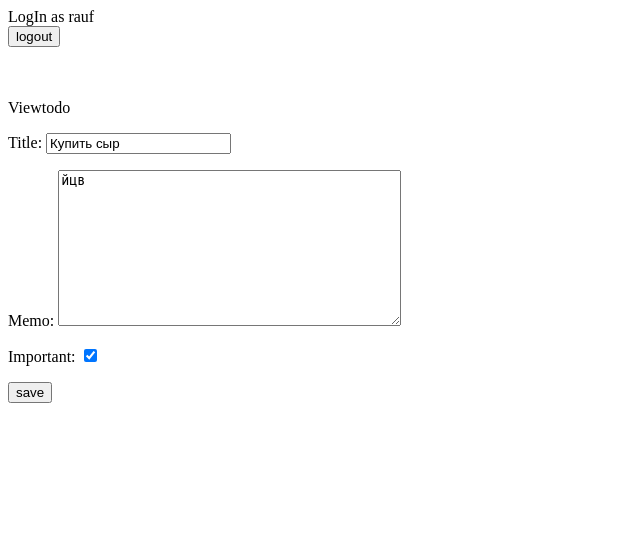
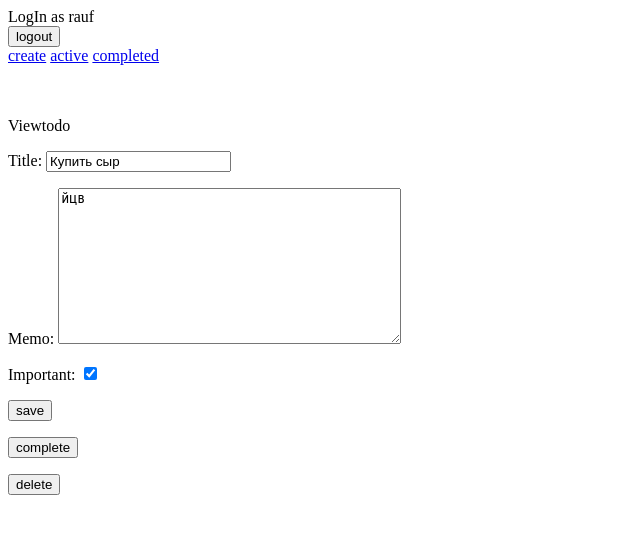
Before and after one commit to RaufAkchurin/Django3-Todo, a Django app: page /todo/7 in a window 1280 px wide. Shown: the top 534 px of the page, without its empty margins (0-640 px from the left). Run offline with Django 4.2, Linux system fonts and the light colour scheme; a user stored in the database is signed in; data comes from the database, SQL or seed files in the repository; both versions use the stored data as it was after the commit.

Commit message:
7.14 compl

```diff
--- a/exam/settings.py
+++ b/exam/settings.py
@@ -117,6 +117,7 @@ USE_TZ = True
 # https://docs.djangoproject.com/en/4.0/howto/static-files/
 
 STATIC_URL = 'static/'
+LOGIN_URL ='/loginuser'
 
 # Default primary key field type
 # https://docs.djangoproject.com/en/4.0/ref/settings/#default-auto-field
--- a/exam/urls.py
+++ b/exam/urls.py
@@ -28,7 +28,10 @@ urlpatterns = [
     # todos
     path('', views.home, name='home'),
     path('current/', views.current, name='current'),
+    path('completed/', views.completed, name='completed'),
     path('createtodo/', views.createtodo, name='createtodo'),
     path('todo/<int:todo_pk>', views.viewtodo, name='viewtodo'),
+    path('todo/<int:todo_pk>/completetodo', views.completetodo, name='completetodo'),
+    path('todo/<int:todo_pk>/deletetodo', views.deletetodo, name='deletetodo'),
 
 ]
--- a/todoo/templates/todoo/base.html
+++ b/todoo/templates/todoo/base.html
@@ -4,6 +4,12 @@
   <form action="{% url 'logoutuser' %}" method="post">
     {% csrf_token %}
     <button type="submit">logout</button>
+    <br>
+
+    <a href="{% url 'createtodo' %}">create</a>
+    <a href="{% url 'current' %}">active</a>
+    <a href="{% url 'completed' %}">completed</a>
+
 </form>
 
 {% else %}
--- a/todoo/templates/todoo/viewtodo.html
+++ b/todoo/templates/todoo/viewtodo.html
@@ -9,4 +9,14 @@
     <button type="submit">save</button>
 </form>
 
+<form action="{% url 'completetodo' todo.id %}" method="post">
+    {% csrf_token %}
+    <button type="submit">complete</button>
+</form>
+
+<form action="{% url 'deletetodo' todo.id %}" method="post">
+    {% csrf_token %}
+    <button type="submit">delete</button>
+</form>
+
 {% endblock %}
--- a/todoo/views.py
+++ b/todoo/views.py
@@ -6,6 +6,8 @@ from django.contrib.auth import login, logout, authenticate
 from django.db import IntegrityError
 from .forms import TodoForm
 from .models import Todo
+from django.utils import timezone
+from django.contrib.auth.decorators import login_required
 
 
 def home(request):
@@ -29,6 +31,7 @@ def signupuser(request):
                                                              'error': ' Введённые пароли не совпадают'})
 
 
+@login_required()
 def logoutuser(request):
     if request.method == 'POST':
         logout(request)
@@ -48,6 +51,7 @@ def loginuser(request):
             return redirect('current')
 
 
+@login_required()
 def createtodo(request):
     if request.method == 'GET':
         return render(request, 'todoo/createtodo.html', {'form': TodoForm})
@@ -62,11 +66,19 @@ def createtodo(request):
             return render(request, 'todoo/createtodo.html', {'form': TodoForm, 'error': 'Неверные данные'})
 
 
+@login_required()
 def current(request):
-    todos = Todo.objects.filter(user=request.user)
+    todos = Todo.objects.filter(user=request.user, complete__isnull=True)
     return render(request, 'todoo/current.html', {'todos': todos})
 
 
+@login_required()
+def completed(request):
+    todos = Todo.objects.filter(user=request.user, complete__isnull=False)
+    return render(request, 'todoo/completed.html', {'todos': todos})
+
+
+@login_required()
 def viewtodo(request, todo_pk):
     todo = get_object_or_404(Todo, pk=todo_pk, user=request.user)
     if request.method == 'GET':
@@ -76,3 +88,20 @@ def viewtodo(request, todo_pk):
         form = TodoForm(request.POST, instance=todo)
         form.save()
         return redirect('current')
+
+
+@login_required()
+def completetodo(request, todo_pk):
+    if request.method == 'POST':
+        todo = get_object_or_404(Todo, pk=todo_pk, user=request.user)
+        todo.complete = timezone.now()
+        todo.save()
+        return redirect('current')
+
+
+@login_required()
+def deletetodo(request, todo_pk):
+    if request.method == 'POST':
+        todo = get_object_or_404(Todo, pk=todo_pk, user=request.user)
+        todo.delete()
+        return redirect('current')
```
Also changed, not shown: todoo/templates/todoo/completed.html (added, +28 -0 lines), db.sqlite3.
